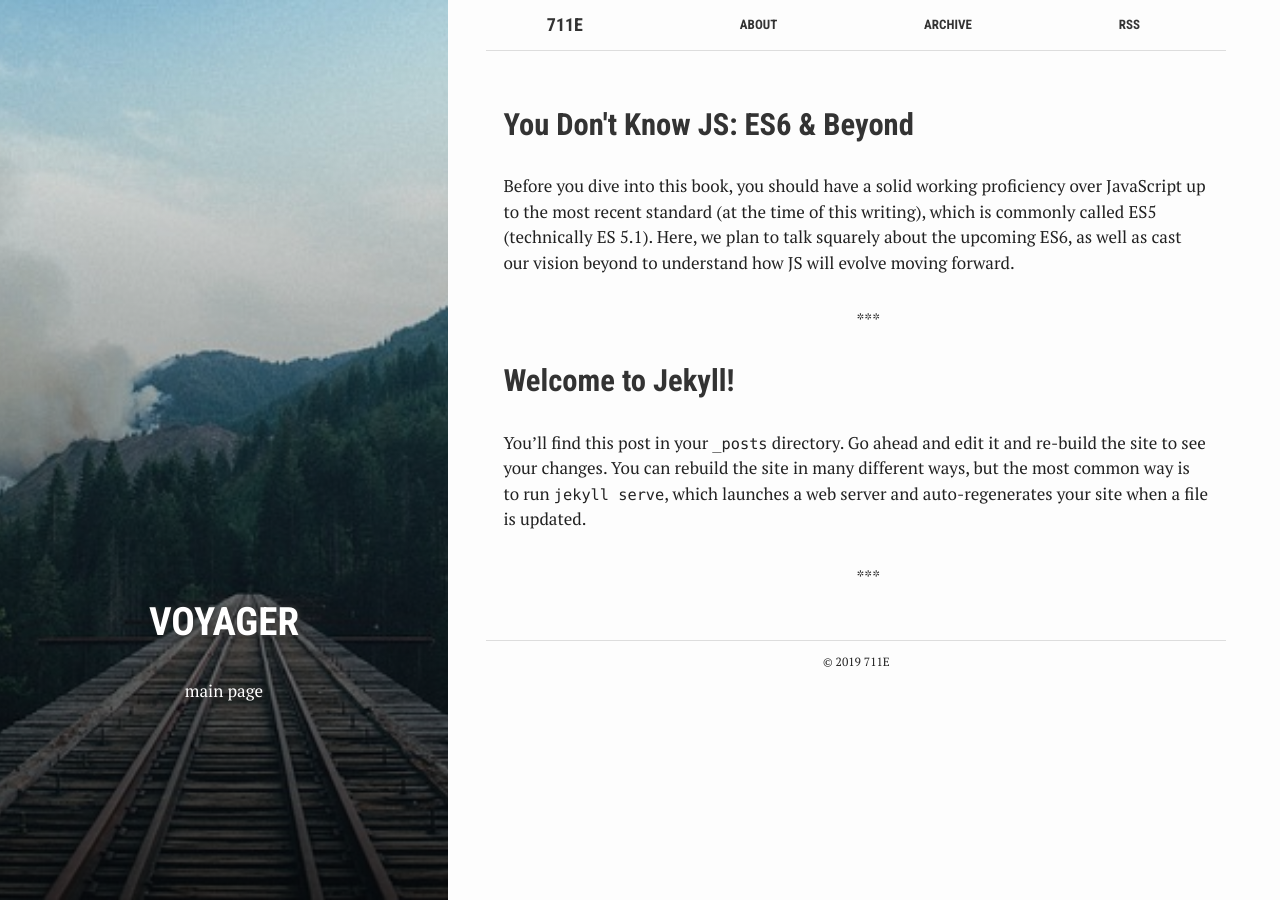
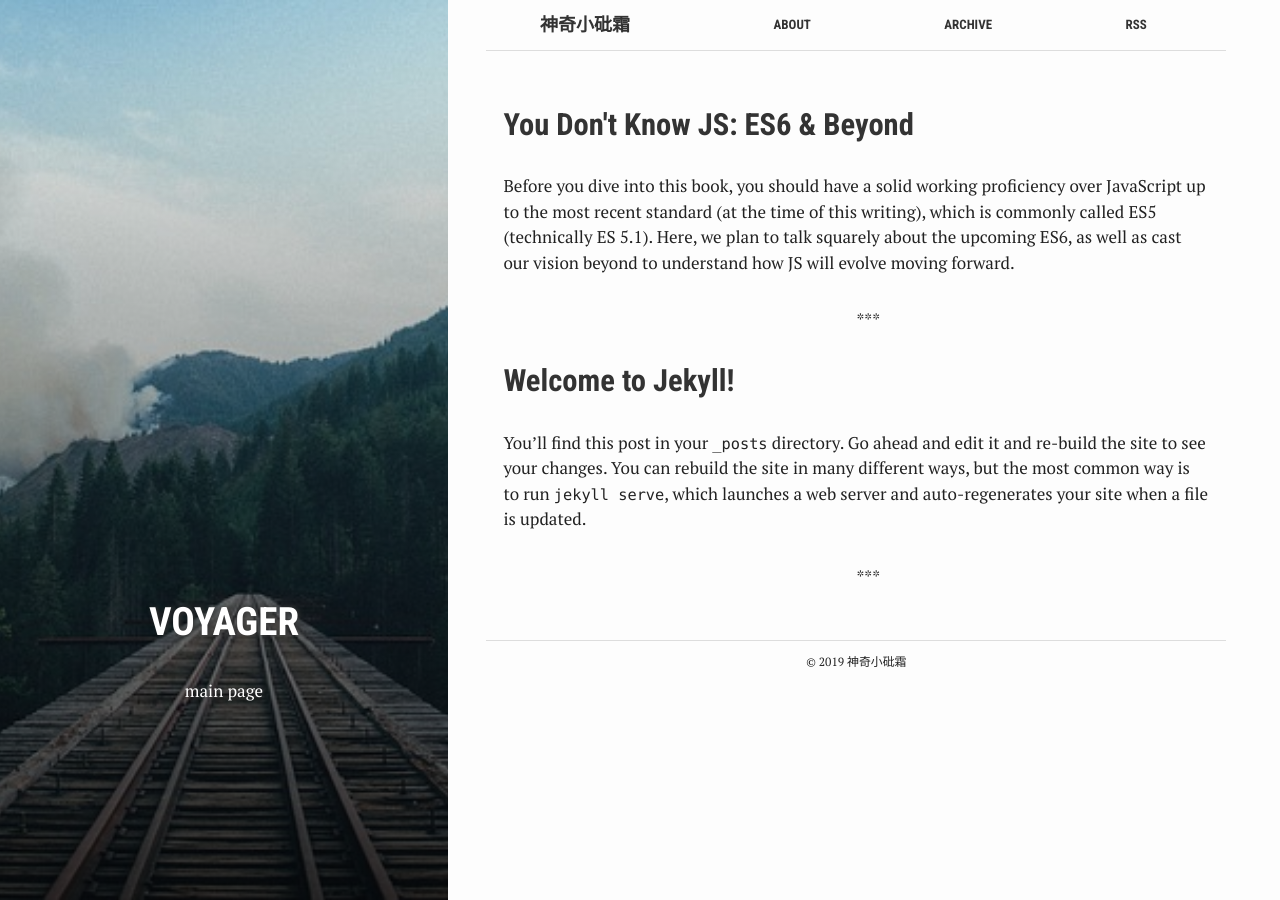
Before and after one commit to 711e/711e.github.io, a Jekyll site: the page built from index.html, in a window 1280 px wide. Built offline with Jekyll 4.4.1, drawn with Linux system fonts in a browser that asks for light colours.

Commit message:
Update _config.yml

```diff
--- a/_config.yml
+++ b/_config.yml
@@ -6,7 +6,7 @@
 # 'jekyll serve'. If you change this file, please restart the server process.
 
 # Site settings
-title: 711e
+title: 神奇小砒霜
 email: zyh711@outlook.com
 description: > # this means to ignore newlines until "baseurl:"
   Write an awesome description for your new site here. You can edit this
```
